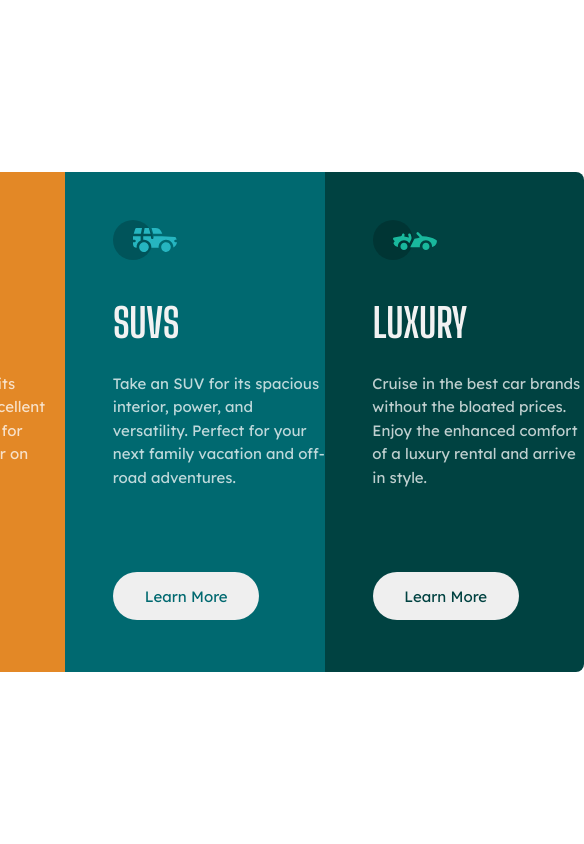
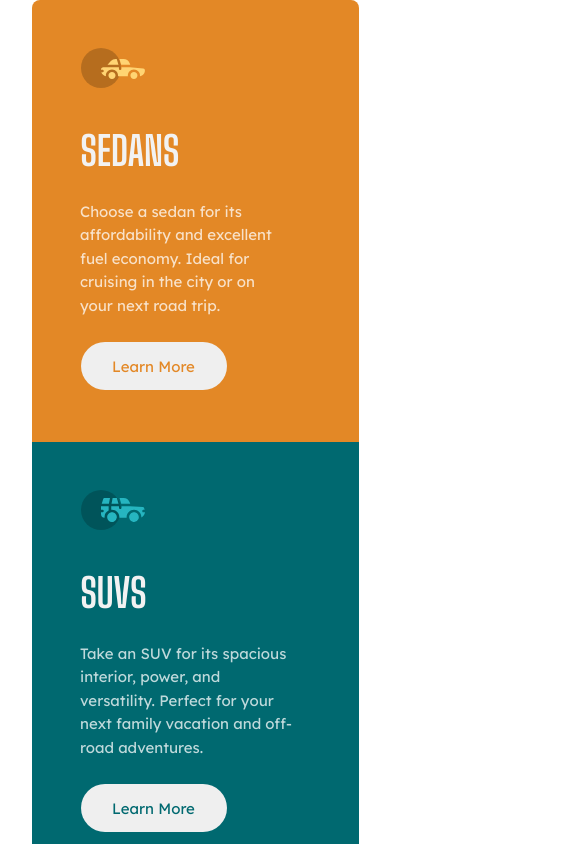
Before and after one commit to CozyMeds/3-Column-Preview-Card-Component, a plain HTML site: page index.html in a window 390 px wide. Shown: the top 844 px of the page, 584 px wide, since content can reach past the window. Drawn offline with Linux system fonts and the light colour scheme.

Commit message:
added mobile styles, fixed not displaying issue, updated README.md

```diff
--- a/static/stylesheets/styles.css
+++ b/static/stylesheets/styles.css
@@ -123,3 +123,46 @@ body {
 .container > .very_dark_cyan > .butt {
     color: var(--very-dark-cyan);
 }
+
+/*_*_*_*_* Media Queries *_*_*_*_*/
+
+/*_*_* Mobile Phones *_*_*/
+@media screen and (max-width: 60.625rem) {
+    body {
+        align-items: flex-start;
+    }
+
+    .container {
+        grid-template-columns: 1fr;
+        width: 20.438rem;
+    }
+
+    .container > .box {
+        height: 27.625rem;
+    }
+
+    .container > .box > .text {
+        margin: 1.563rem 0 0 3.031rem;
+    }
+
+    .container > .box > .title {
+        margin: 2.188rem 0 0 3.063rem;
+    }
+
+    .container > .box > .car_img {
+        margin: 3rem 0 0 3.063rem;
+    }
+
+    .container > .box > .butt {
+        margin: 1.563rem 0 0 3.063rem;
+    }
+
+    .container > .orange {
+        border-radius: 0.5rem 0.5rem 0 0;
+    }
+
+    /*_*_*_*_* Very-Dark-Cyan / Right Box Styling *_*_*_*_*/
+    .container > .very_dark_cyan {
+        border-radius: 0 0 0.5rem 0.5rem;
+    }
+}
```
Also changed, not shown: static/images/screenshot.png (added), 1 other file.
